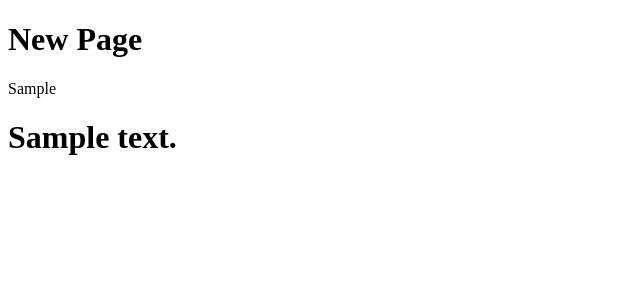
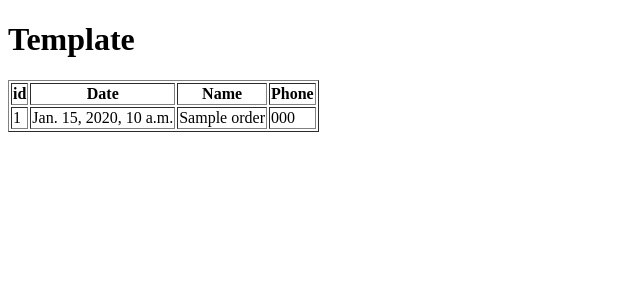
Before and after one commit to kmard/Django_Test_Website, a Django app: template landing_root/templates/index.html in a window 1280 px wide. Shown: the top 300 px of the page, without its empty margins (0-640 px from the left). Run offline with Django 3.2, Linux system fonts and the light colour scheme; tables that the repository leaves empty hold one stand-in row (values such as "Sample post"); the template is opened without the code that fills it: values that come from a table or form of the project are taken from there, most other values are stand-ins (such as "Sample title", 1, 10 or a date in 2020).

Commit message:
the page index.html has been redesigned, and the data is displayed in the form of a table

```diff
--- a/landing_root/crm/views.py
+++ b/landing_root/crm/views.py
@@ -1,3 +1,7 @@
 from django.shortcuts import render
+from .models import Order  # imoprt class order
 
 # Create your views here.
+def first_page(request):
+    object_list = Order.objects.all()
+    return render(request,'./index.html',{'object_list':object_list})
--- a/landing_root/landing/urls.py
+++ b/landing_root/landing/urls.py
@@ -15,8 +15,10 @@ Including another URLconf
 """
 from django.contrib import admin
 from django.urls import path
+from crm import views   #import views index.html
 
 
 urlpatterns = [
     path('admin/', admin.site.urls),
+    path('',views.first_page),
 ]
--- a/landing_root/templates/index.html
+++ b/landing_root/templates/index.html
@@ -5,8 +5,23 @@
     <title>Title</title>
 </head>
 <body>
-  <h1>New Page</h1>
-  {{ a }}
-  <h1>{{ text }}</h1>
+  <h1>Template</h1>
+
+<table border="1">
+    <tr>
+        <th>id</th>
+        <th>Date</th>
+        <th>Name</th>
+        <th>Phone</th>
+    </tr>
+    {% for obj in object_list %}
+    <tr>
+        <td>{{obj.id}}</td>
+        <td>{{obj.order_dt}}</td>
+        <td>{{obj.order_name}}</td>
+        <td>{{obj.order_phone}}</td>
+    </tr>
+    {% endfor %}
+</table>
 </body>
 </html>
```
